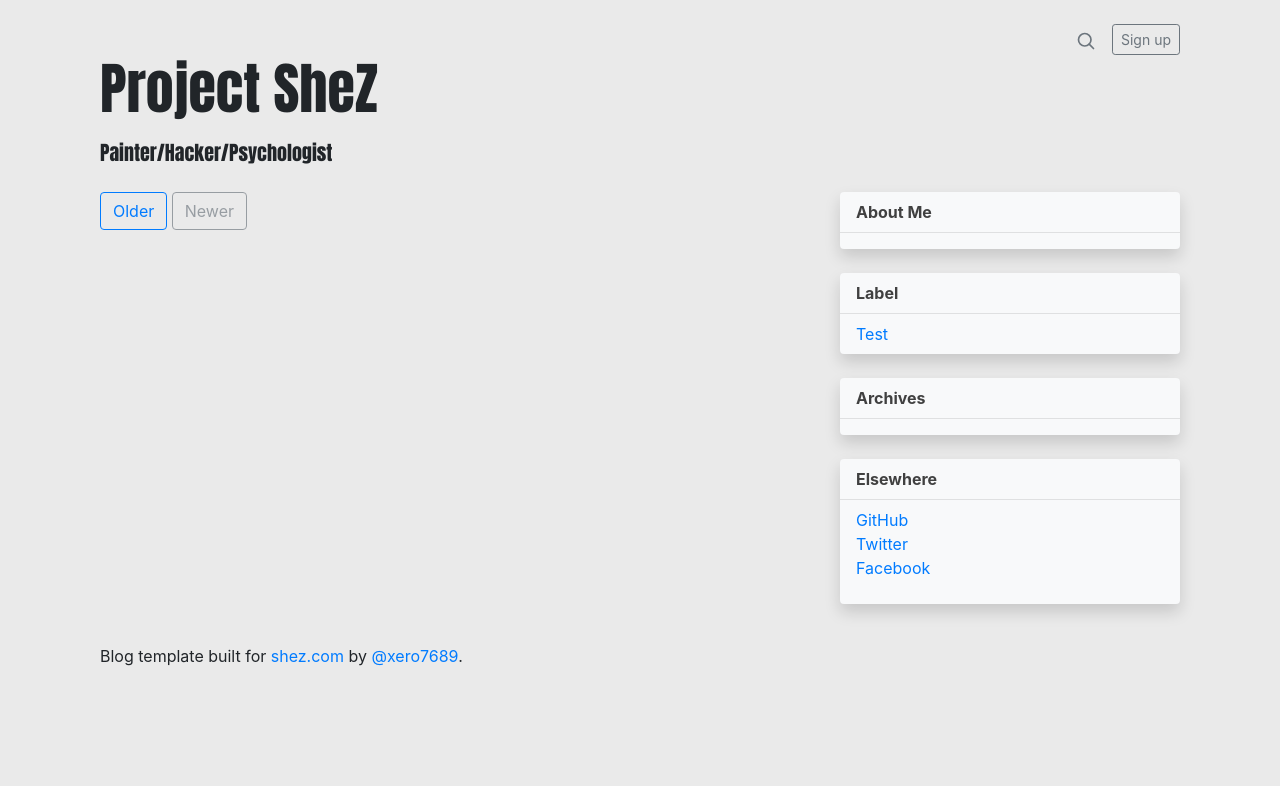
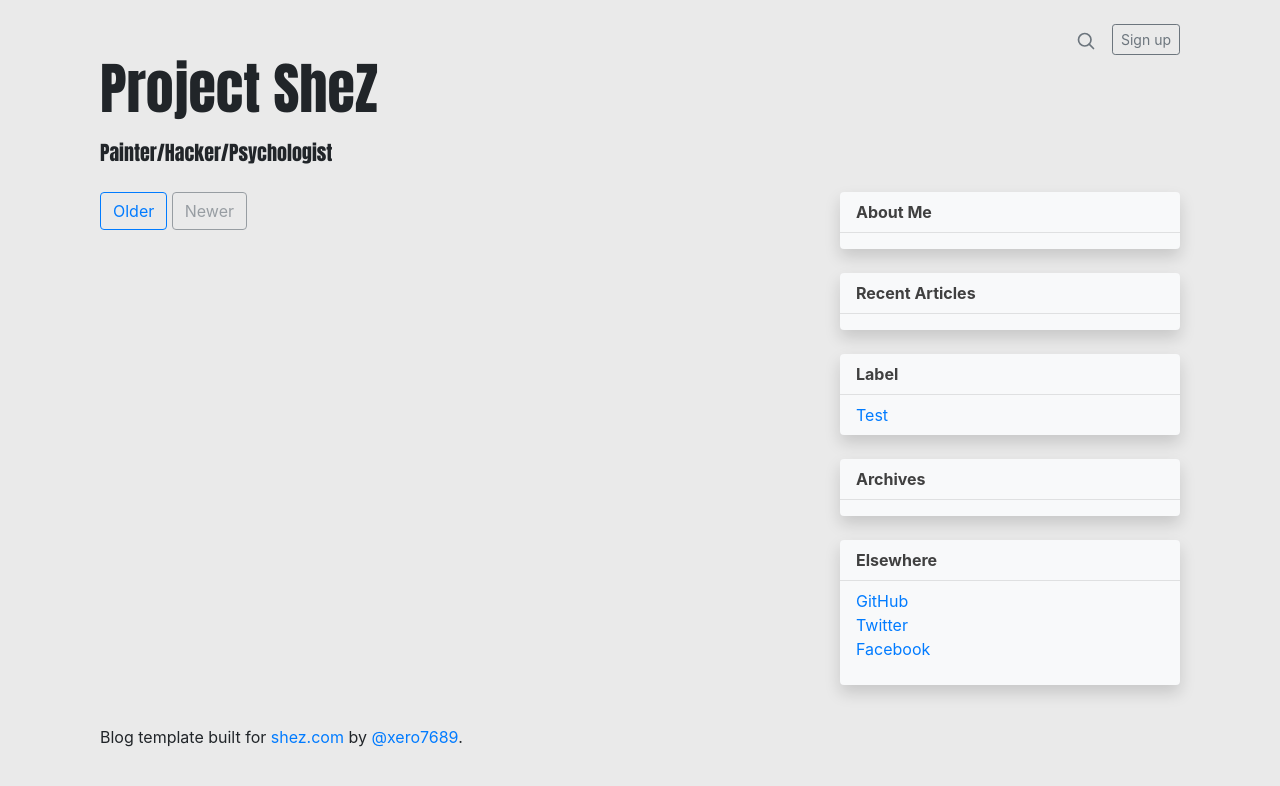
Before and after one commit to xero7689/shezblog, a Django app: template templates/blog.html in a window 1280 px wide. Shown: the top 786 px of the page. Run offline with Django 3.2, Linux system fonts and the light colour scheme; the template is opened without the code that fills it, so the values that code supplies are empty; some libraries are stand-ins or nearby versions.

Commit message:
Add recent_articles to side bar

```diff
--- a/templates/blog.html
+++ b/templates/blog.html
@@ -81,6 +81,7 @@
         </div><!-- /.blog-main -->
 
         <aside class="col-md-4 blog-sidebar">
+
           <div class="mb-4 shadow bg-light rounded">
 	    <div class="blog-sidebar-header pl-3 py-2 font-weight-bold">
 	        <a>About Me</a>
@@ -88,6 +89,19 @@
 	    <hr class="header-divider">
 	    <div class="pl-3 py-2 blog_sidebar_content">
 	    {{ author.about | safe }}
+	    </div>
+          </div>
+
+          <div class="mb-4 shadow bg-light rounded">
+	    <div class="blog-sidebar-header pl-3 py-2 font-weight-bold">
+	        <a>Recent Articles</a>
+	    </div>
+	    <hr class="header-divider">
+	    <div class="pl-3 py-2 blog_sidebar_content">
+	    {% for article in author.article_set.all|slice:"::-1" %}
+	        <a class="blog-sidebar-recent-article" href="#">{{ article.title }}</a>
+		<br/>
+	    {% endfor %}
 	    </div>
           </div>
 
```
